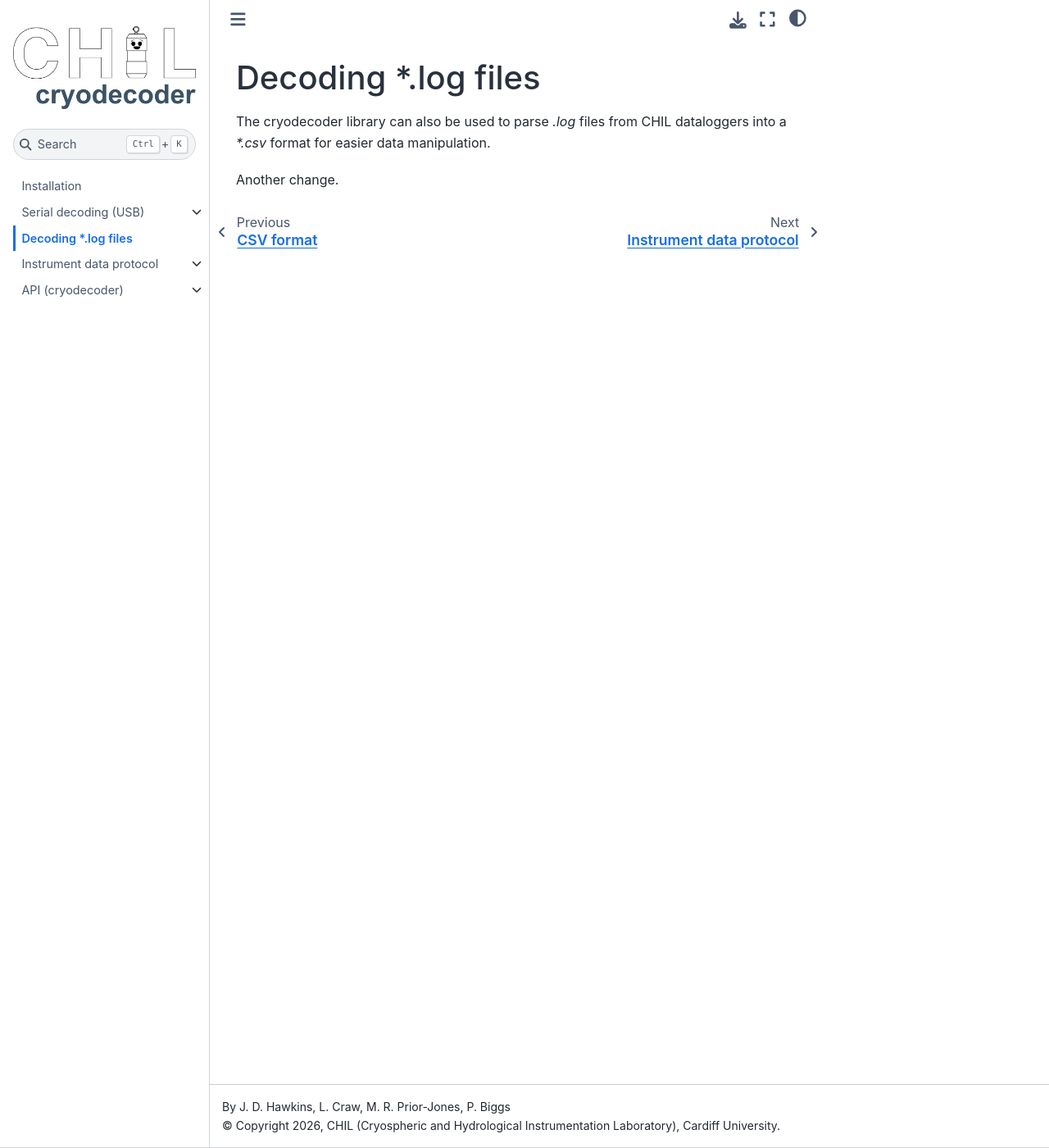
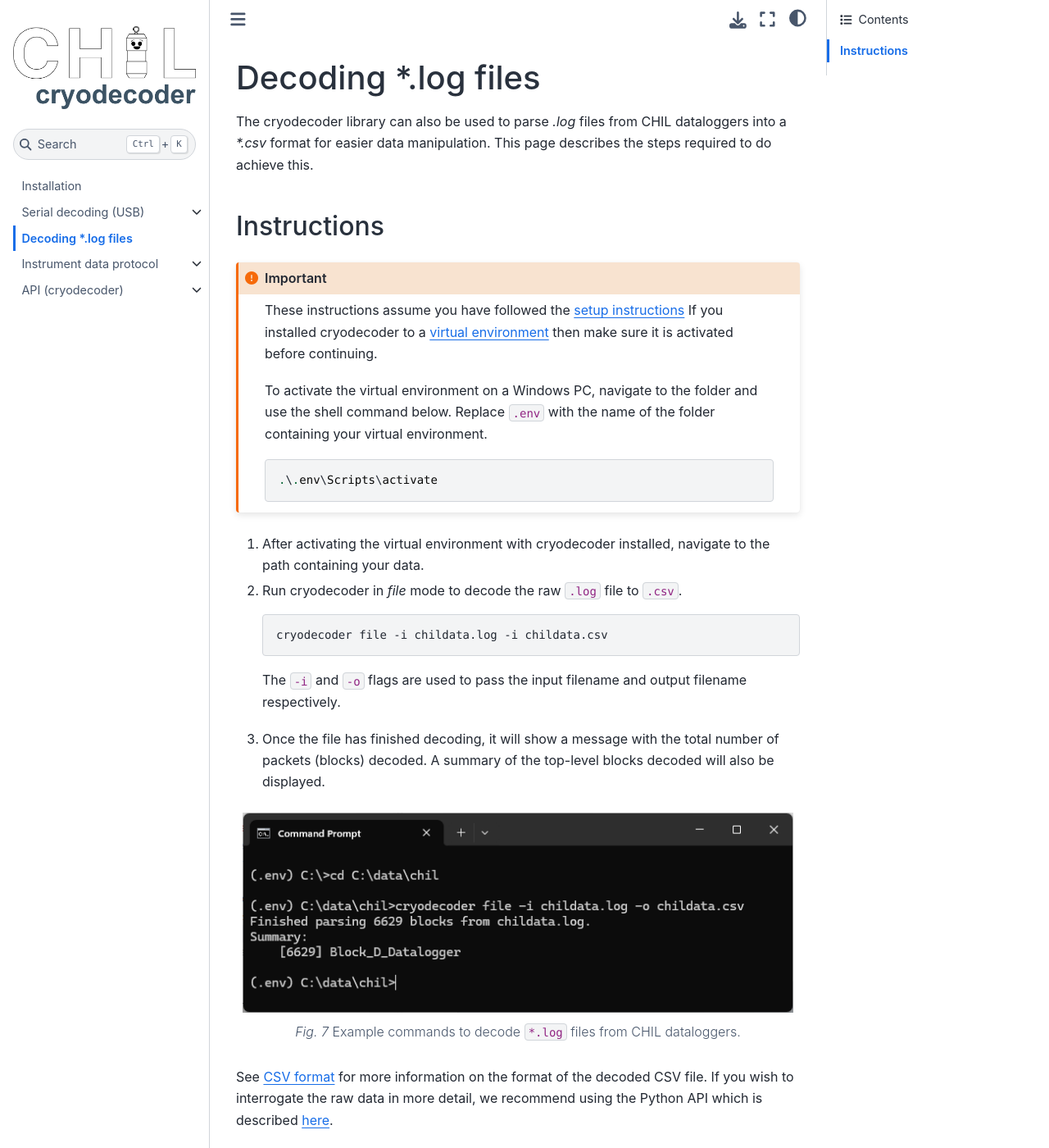
Before and after one commit to CHILCardiff/cryodecoder, a Sphinx documentation site: the page built from docs/source/file.rst, in a window 1280 px wide and 1400 px high. Shown: the whole window at 82% size. Built offline with Sphinx 7.4.7 and the Sphinx Book theme 1.1.4, drawn with Linux system fonts in a browser that asks for light colours.

Commit message:
adds decoding file message

```diff
--- a/docs/source/csv/logfile.rst
+++ b/docs/source/csv/logfile.rst
@@ -1,3 +1,5 @@
+.. _csvfile:
+
 CSV format
 ==========
 
--- a/docs/source/file.rst
+++ b/docs/source/file.rst
@@ -1,5 +1,34 @@
 Decoding \*.log files
 ========================
-The cryodecoder library can also be used to parse `.log` files from CHIL dataloggers into a `*.csv` format for easier data manipulation.
+The cryodecoder library can also be used to parse `.log` files from CHIL dataloggers into a `*.csv` format for easier data manipulation. This page describes the steps required to do achieve this.
 
-Another change.
+Instructions
+------------
+
+.. important::
+    These instructions assume you have followed the `setup instructions <setup>`__ If you installed cryodecoder to a `virtual environment <https://docs.python.org/3/library/venv.html>`__ then make sure it is activated before continuing.
+
+    To activate the virtual environment on a Windows PC, navigate to the folder and use the shell command below. Replace ``.env`` with the name of the folder containing your virtual environment.
+
+    .. code-block::
+
+        .\.env\Scripts\activate
+
+1.  After activating the virtual environment with cryodecoder installed, navigate to the path containing your data.
+
+2.
+    Run cryodecoder in *file* mode to decode the raw ``.log`` file to ``.csv``.
+
+    .. code-block:: shell
+
+        cryodecoder file -i childata.log -i childata.csv
+
+    The ``-i`` and ``-o`` flags are used to pass the input filename and output filename respectively.
+
+3.  Once the file has finished decoding, it will show a message with the total number of packets (blocks) decoded. A summary of the top-level blocks decoded will also be displayed.
+
+.. figure:: /_static/file_decoder.png
+
+    Example commands to decode ``*.log`` files from CHIL dataloggers.
+
+See :ref:`csvfile` for more information on the format of the decoded CSV file. If you wish to interrogate the raw data in more detail, we recommend using the Python API which is described :ref:`here <api_reference>`.
--- a/docs/source/reference/index.rst
+++ b/docs/source/reference/index.rst
@@ -1,3 +1,5 @@
+.. _api_reference:
+
 API: cryodecoder
 =================
 
```
Also changed, not shown: docs/source/_static/file_decoder.png (added), 1 other file.
